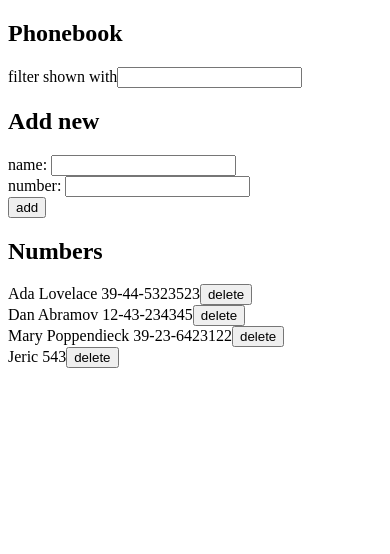
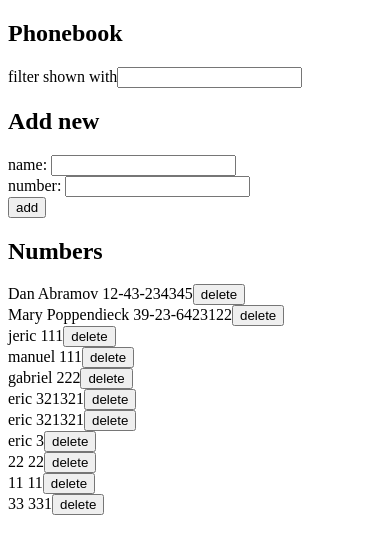
Before and after one commit to llreyes589/submission-repository, a React (Vite) app in the folder part2/phonebook/: page / in a window 390 px wide. Shown: the top 554 px of the page. Built offline with nearby package versions, Linux system fonts and the light colour scheme; data requests are answered from the project's data file.

Commit message:
2.15*: The Phonebook step 10

```diff
--- a/part2/phonebook/db.json
+++ b/part2/phonebook/db.json
@@ -1,10 +1,5 @@
 {
   "persons": [
-    {
-      "name": "Ada Lovelace",
-      "number": "39-44-5323523",
-      "id": "2"
-    },
     {
       "name": "Dan Abramov",
       "number": "12-43-234345",
@@ -16,9 +11,49 @@
       "id": "4"
     },
     {
-      "id": "cd13",
-      "name": "Jeric",
-      "number": "543"
+      "name": "jeric",
+      "number": "111",
+      "id": "7dc8"
+    },
+    {
+      "name": "manuel",
+      "number": "111",
+      "id": "882d"
+    },
+    {
+      "name": "gabriel",
+      "number": "222",
+      "id": "3226"
+    },
+    {
+      "name": "eric",
+      "number": "321321",
+      "id": "91fe"
+    },
+    {
+      "id": "f795",
+      "name": "eric",
+      "number": "321321"
+    },
+    {
+      "id": "5358",
+      "name": "eric ",
+      "number": "3"
+    },
+    {
+      "id": "50be",
+      "name": "22",
+      "number": "22"
+    },
+    {
+      "id": "250d",
+      "name": "11",
+      "number": "11"
+    },
+    {
+      "name": "33",
+      "number": "331",
+      "id": "b585"
     }
   ]
 }
--- a/part2/phonebook/src/App.jsx
+++ b/part2/phonebook/src/App.jsx
@@ -22,11 +22,29 @@ const App = () => {
 
   const handleFormSubmit = (e) => {
     e.preventDefault();
-    if (persons.some((person) => person.name === newName))
-      return alert(`${newName} is already added to phonebook`);
+    const person = persons.find((person) => person.name === newName);
+    if (person) {
+      const confirm = window.confirm(
+        `${newName} is already added to phonebook. Replace the old number  with a new one?`,
+      );
+
+      if (confirm) {
+        // update number service
+        const promise = phonebookService.updateNumber(person, newNumber);
+        promise.then((response) => {
+          setPersons(
+            persons.map((person) =>
+              person.id === response.id ? response : person,
+            ),
+          );
+        });
+      }
+      return;
+    }
 
     const responseHandler = (response) => {
       const newPhonebook = {
+        id: response.id,
         name: response.name,
         number: response.number,
       };
--- a/part2/phonebook/src/Persons.jsx
+++ b/part2/phonebook/src/Persons.jsx
@@ -2,12 +2,16 @@ import phonebookService from "./services/phonebooks";
 
 const Persons = ({ persons, setPersons }) => {
   const handleDeleteConfirmation = (person) => () => {
-    window.confirm(`Delete ${person.name}?`);
-    const promise = phonebookService.deletePhonebook(person.id);
-    promise.then((response) => {
-      const newPersons = persons.filter((person) => person.id !== response.id);
-      setPersons(newPersons);
-    });
+    const confirm = window.confirm(`Delete ${person.name}?`);
+    if (confirm) {
+      const promise = phonebookService.deletePhonebook(person.id);
+      promise.then((response) => {
+        const newPersons = persons.filter(
+          (person) => person.id !== response.id,
+        );
+        setPersons(newPersons);
+      });
+    }
   };
   return (
     <>
--- a/part2/phonebook/src/services/phonebooks.js
+++ b/part2/phonebook/src/services/phonebooks.js
@@ -16,8 +16,17 @@ const deletePhonebook = (id) => {
   return response.then((response) => response.data);
 };
 
+const updateNumber = (person, number) => {
+  const response = axios.put(`${baseUrl}/${person.id}`, {
+    name: person.name,
+    number,
+  });
+  return response.then((response) => response.data);
+};
+
 export default {
   getAll,
   create,
   deletePhonebook,
+  updateNumber,
 };
```
